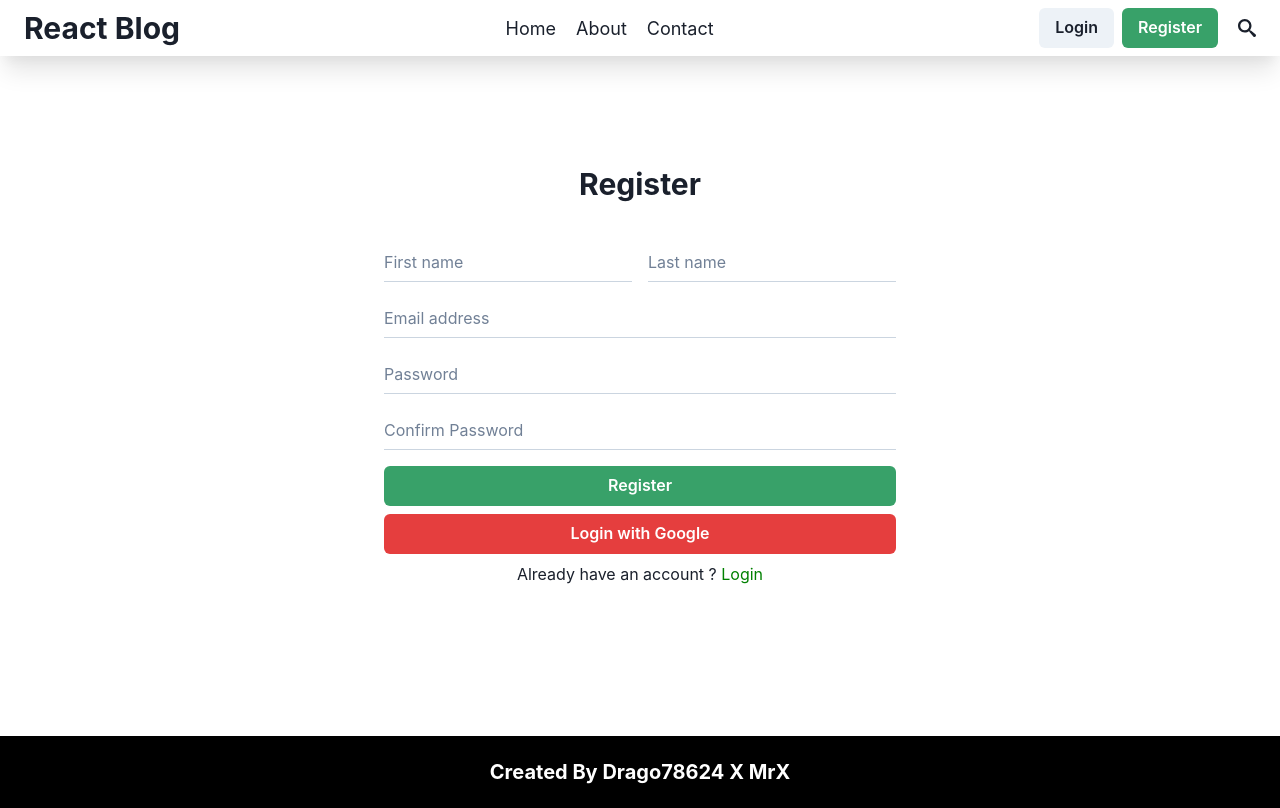
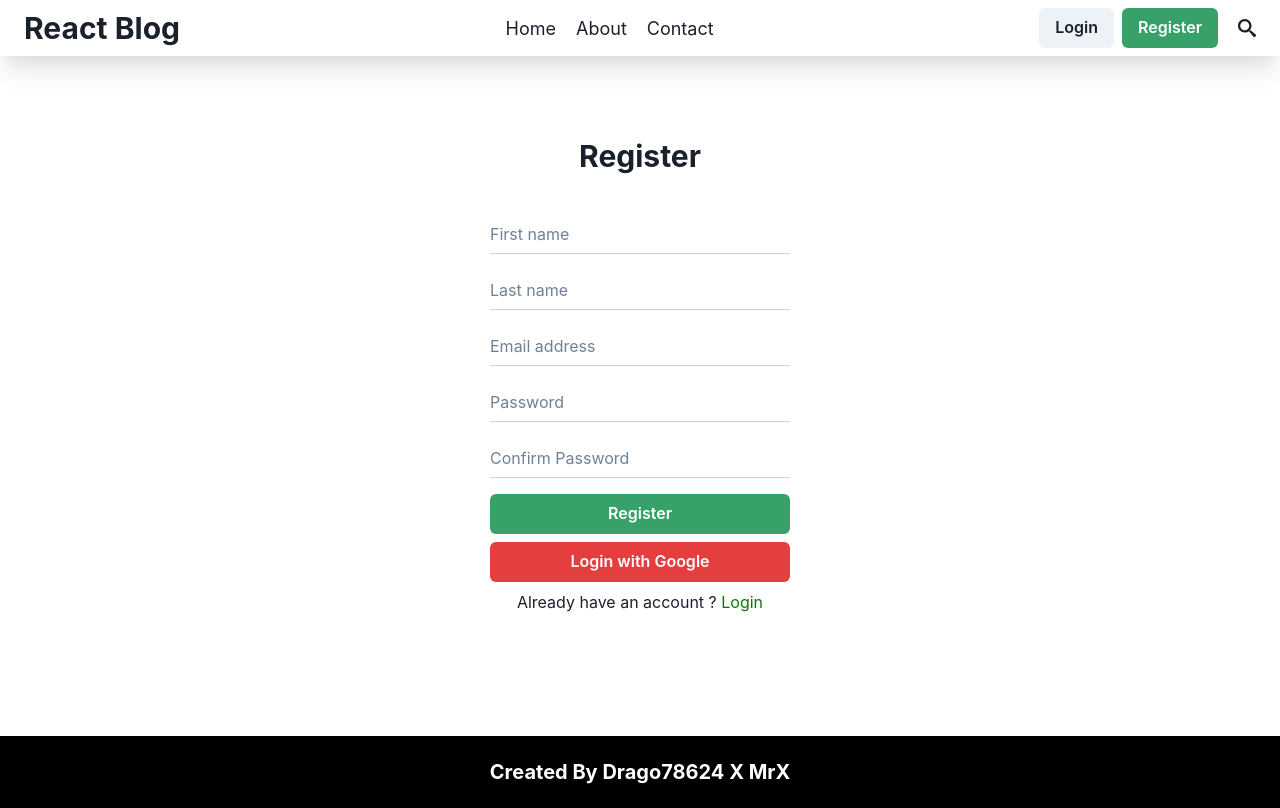
Before and after one commit to Drago78624/blog-website, a React (Vite) app: page /register in a window 1280 px wide. Built offline with nearby package versions, Linux system fonts and the light colour scheme.

Commit message:
form validation added

```diff
--- a/package.json
+++ b/package.json
@@ -13,12 +13,15 @@
     "@chakra-ui/react": "^2.6.1",
     "@emotion/react": "^11.11.0",
     "@emotion/styled": "^11.11.0",
+    "@hookform/resolvers": "^3.1.0",
     "framer-motion": "^10.12.12",
     "react": "^18.2.0",
     "react-dom": "^18.2.0",
+    "react-hook-form": "^7.44.1",
     "react-icons": "^4.8.0",
     "react-router-dom": "^6.11.2",
-    "react-spinners": "^0.13.8"
+    "react-spinners": "^0.13.8",
+    "zod": "^3.21.4"
   },
   "devDependencies": {
     "@types/react": "^18.0.28",
--- /dev/null
+++ b/src/models/user-schema.ts
@@ -0,0 +1,34 @@
+import { z } from "zod";
+
+export const userRegisterSchema = z
+  .object({
+    firstName: z
+      .string()
+      .trim()
+      .min(2, { message: "First name must be 2 or more characters long" }),
+    lastName: z
+      .string()
+      .trim()
+      .min(2, { message: "Last name must be 2 or more characters long" }),
+    email: z.string().email().trim().toLowerCase(),
+    password: z.string().min(4),
+    confirmPassword: z.string().min(4),
+  })
+  .superRefine(({ confirmPassword, password }, ctx) => {
+    if (confirmPassword !== password) {
+      ctx.addIssue({
+        code: "custom",
+        message: "The passwords did not match",
+        path: ["confirmPassword"],
+      });
+    }
+  });
+
+export const userLoginSchema = z.object({
+  email: z.string().email().trim().toLowerCase(),
+  password: z.string().min(4),
+});
+
+export type userRegister = z.infer<typeof userRegisterSchema>;
+
+export type userLogin = z.infer<typeof userLoginSchema>;
--- a/src/pages/Login.tsx
+++ b/src/pages/Login.tsx
@@ -2,15 +2,32 @@ import {
   Box,
   Button,
   Container,
+  FormControl,
+  FormErrorMessage,
   Heading,
   Input,
-  InputGroup,
   Stack,
   Text,
 } from "@chakra-ui/react";
+import { zodResolver } from "@hookform/resolvers/zod";
+import { SubmitHandler, useForm } from "react-hook-form";
 import { Link } from "react-router-dom";
+import { userLogin, userLoginSchema } from "../models/user-schema";
 
 const Login = () => {
+  const {
+    register,
+    handleSubmit,
+    formState: { errors },
+  } = useForm<userLogin>({
+    resolver: zodResolver(userLoginSchema),
+  });
+
+  const onSubmit: SubmitHandler<userLogin> = (data) => {
+    console.log(data.email);
+    console.log(data);
+  };
+
   return (
     <Container
       maxW={1400}
@@ -23,24 +40,36 @@ const Login = () => {
         <Heading textAlign="center" mb={10} size="lg">
           Login
         </Heading>
-        <form>
+        <form onSubmit={handleSubmit(onSubmit)}>
           <Stack spacing={4}>
-            <InputGroup>
+            <FormControl isInvalid={errors.email && true}>
               <Input
                 borderColor="gray.300"
                 placeholder="Email address"
                 variant="flushed"
+                type="email"
+                id="email"
+                {...register("email")}
               />
-            </InputGroup>
-            <InputGroup>
+              {errors.email && (
+                <FormErrorMessage>{errors.email?.message}</FormErrorMessage>
+              )}
+            </FormControl>
+            <FormControl isInvalid={errors.password && true}>
               <Input
                 borderColor="gray.300"
                 placeholder="Password"
                 variant="flushed"
+                type="password"
+                id="password"
+                {...register("password")}
               />
-            </InputGroup>
+              {errors.password && (
+                <FormErrorMessage>{errors.password?.message}</FormErrorMessage>
+              )}
+            </FormControl>
             <Stack>
-              <Button width="full" colorScheme="green">
+              <Button type="submit" width="full" colorScheme="green">
                 Login
               </Button>
               <Button width="full" colorScheme="red">
--- a/src/pages/Register.tsx
+++ b/src/pages/Register.tsx
@@ -2,16 +2,32 @@ import {
   Box,
   Button,
   Container,
-  HStack,
+  FormControl,
+  FormErrorMessage,
   Heading,
   Input,
-  InputGroup,
   Stack,
   Text,
 } from "@chakra-ui/react";
 import { Link } from "react-router-dom";
+import { SubmitHandler, useForm } from "react-hook-form";
+import { zodResolver } from "@hookform/resolvers/zod";
+import { userRegisterSchema, userRegister } from "../models/user-schema";
 
 const Register = () => {
+  const {
+    register,
+    handleSubmit,
+    formState: { errors },
+  } = useForm<userRegister>({
+    resolver: zodResolver(userRegisterSchema),
+  });
+
+  const onSubmit: SubmitHandler<userRegister> = (data) => {
+    console.log(data.firstName);
+    console.log(data);
+  };
+
   return (
     <Container
       maxW={1400}
@@ -24,47 +40,65 @@ const Register = () => {
         <Heading textAlign="center" mb={10} size="lg">
           Register
         </Heading>
-        <form>
+        <form onSubmit={handleSubmit(onSubmit)}>
           <Stack spacing={4}>
-            <HStack spacing={4}>
-              <InputGroup>
+              <FormControl isInvalid={errors.firstName && true}>
                 <Input
                   borderColor="gray.300"
                   placeholder="First name"
                   variant="flushed"
+                  type="text"
+                  id="firstName"
+                  {...register("firstName")}
                 />
-              </InputGroup>
-              <InputGroup>
+                {errors.firstName && <FormErrorMessage>{errors.firstName?.message}</FormErrorMessage>}
+              </FormControl>
+              <FormControl isInvalid={errors.lastName && true}>
                 <Input
                   borderColor="gray.300"
                   placeholder="Last name"
                   variant="flushed"
+                  type="text"
+                  id="lastName"
+                  {...register("lastName")}
                 />
-              </InputGroup>
-            </HStack>
-            <InputGroup>
+                {errors.lastName && <FormErrorMessage>{errors.lastName?.message}</FormErrorMessage>}
+              </FormControl>
+            <FormControl isInvalid={errors.email && true}>
               <Input
                 borderColor="gray.300"
                 placeholder="Email address"
                 variant="flushed"
+                type="email"
+                id="email"
+                {...register("email")}
               />
-            </InputGroup>
-            <InputGroup>
+              {errors.email && <FormErrorMessage>{errors.email?.message}</FormErrorMessage>}
+            </FormControl>
+            <FormControl isInvalid={errors.password && true}>
               <Input
                 borderColor="gray.300"
                 placeholder="Password"
                 variant="flushed"
+                type="password"
+                id="password"
+                {...register("password")}
               />
-            </InputGroup>
-            <InputGroup>
+              {errors.password && <FormErrorMessage>{errors.password?.message}</FormErrorMessage>}
+            </FormControl>
+            <FormControl isInvalid={errors.confirmPassword && true}>
               <Input
                 borderColor="gray.300"
                 placeholder="Confirm Password"
                 variant="flushed"
+                type="password"
+                id="confirmPassword"
+                {...register("confirmPassword")}
               />
-            </InputGroup>
+              {errors.confirmPassword && <FormErrorMessage>{errors.confirmPassword?.message}</FormErrorMessage>}
+            </FormControl>
             <Stack>
-              <Button width="full" colorScheme="green">
+              <Button width="full" colorScheme="green" type="submit">
                 Register
               </Button>
               <Button width="full" colorScheme="red">
```
Also changed, not shown: 1 other file (tests, documents, lock files or other folders).
